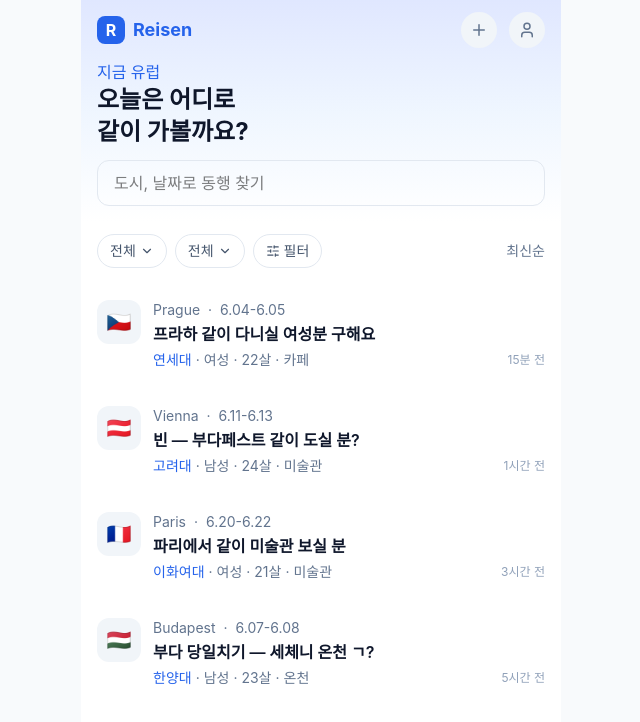
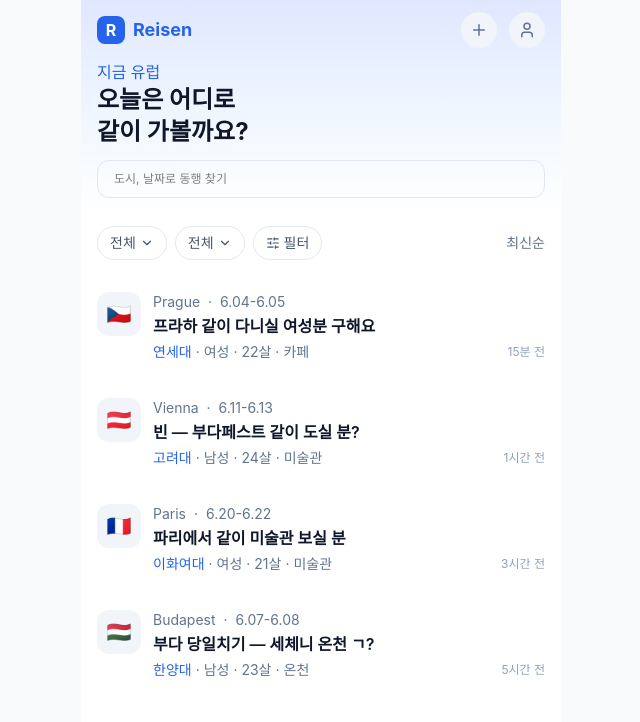
Before and after one commit to ExchangeStudentReisen/FE, a React (Vite) app: page /feed in a window 1280 px wide. Shown: the top 722 px of the page, without its empty margins (319-959 px from the left). Built offline with nearby package versions, Linux system fonts and the light colour scheme.

Commit message:
style: Edit search bar font size

```diff
--- a/src/features/feed/FeedPage.tsx
+++ b/src/features/feed/FeedPage.tsx
@@ -57,7 +57,7 @@ export function FeedPage() {
             <input
               value={searchInput}
               onChange={(e) => setSearchInput(e.target.value)}
-              className="w-full px-4 py-2.5 rounded-xl border border-slate-200 text-m"
+              className="w-full px-4 py-2.5 rounded-xl border border-slate-200 text-xs"
               placeholder="도시, 날짜로 동행 찾기"
             />
           </form>
```
